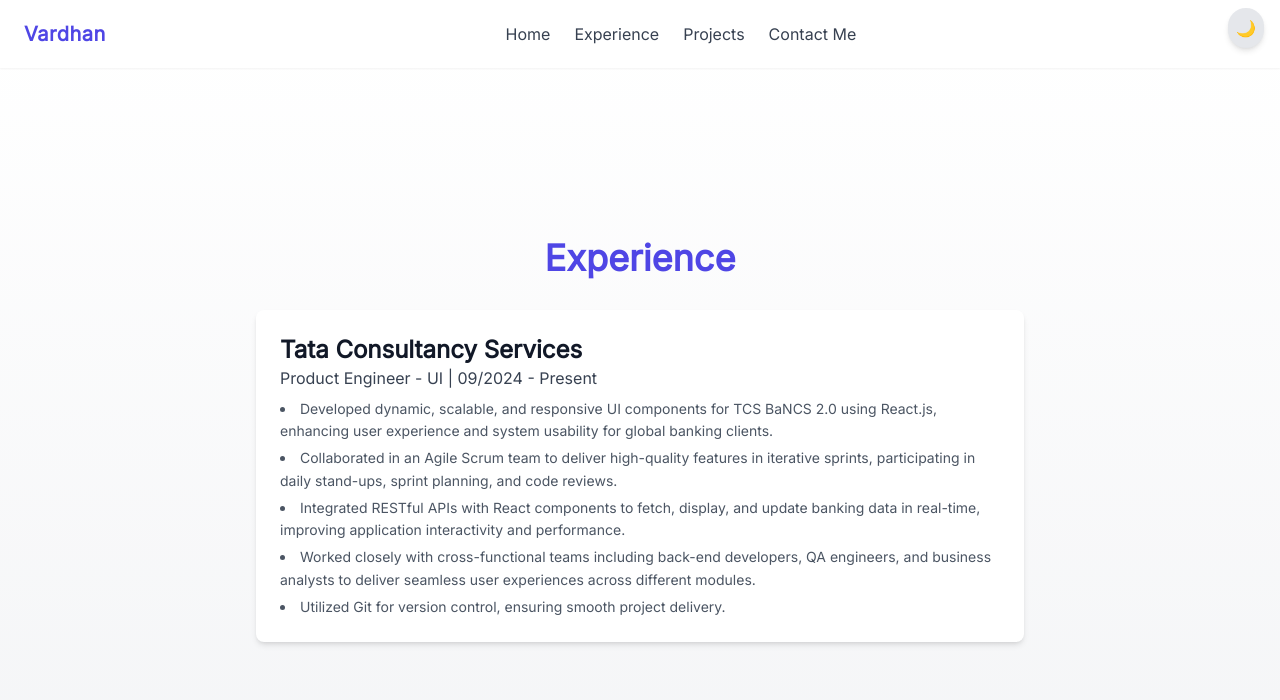
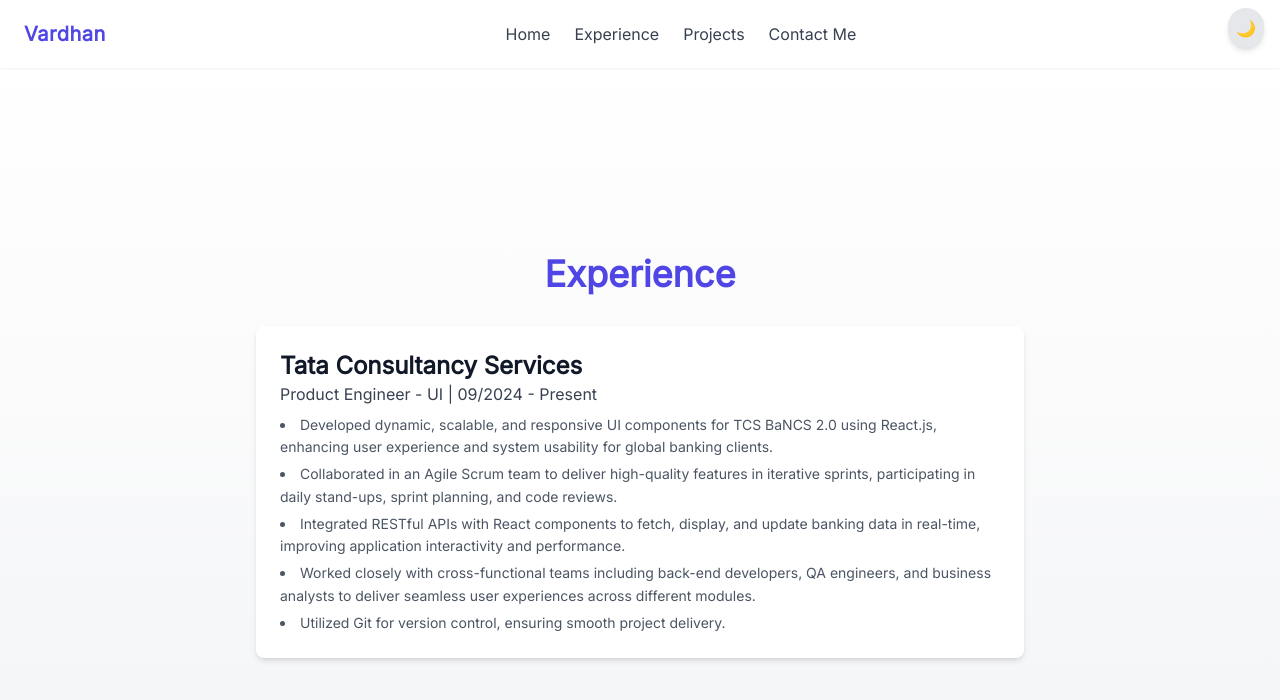
Before and after one commit to vardhantapdiya/my-portfolio, a React (Vite) app: page /experience in a window 1280 px wide. Shown: the top 700 px of the page. Built offline with nearby package versions, Linux system fonts and the light colour scheme.

Commit message:
Changes in exp top margin

```diff
--- a/src/components/Experience.jsx
+++ b/src/components/Experience.jsx
@@ -3,7 +3,7 @@
 export default function Experience() {
   return (
     <section
-      className="-mt-6 min-h-screen flex flex-col justify-center px-4 bg-gradient-to-b from-white to-gray-100 dark:from-gray-800 dark:to-gray-900 transition overflow-hidden"
+      className="-mt-2 min-h-screen py-20 flex flex-col justify-center px-4 bg-gradient-to-b from-white to-gray-100 dark:from-gray-800 dark:to-gray-900 transition overflow-hidden"
       data-aos="fade-up"
     >
       <div className="max-w-3xl mx-auto w-full">
```
